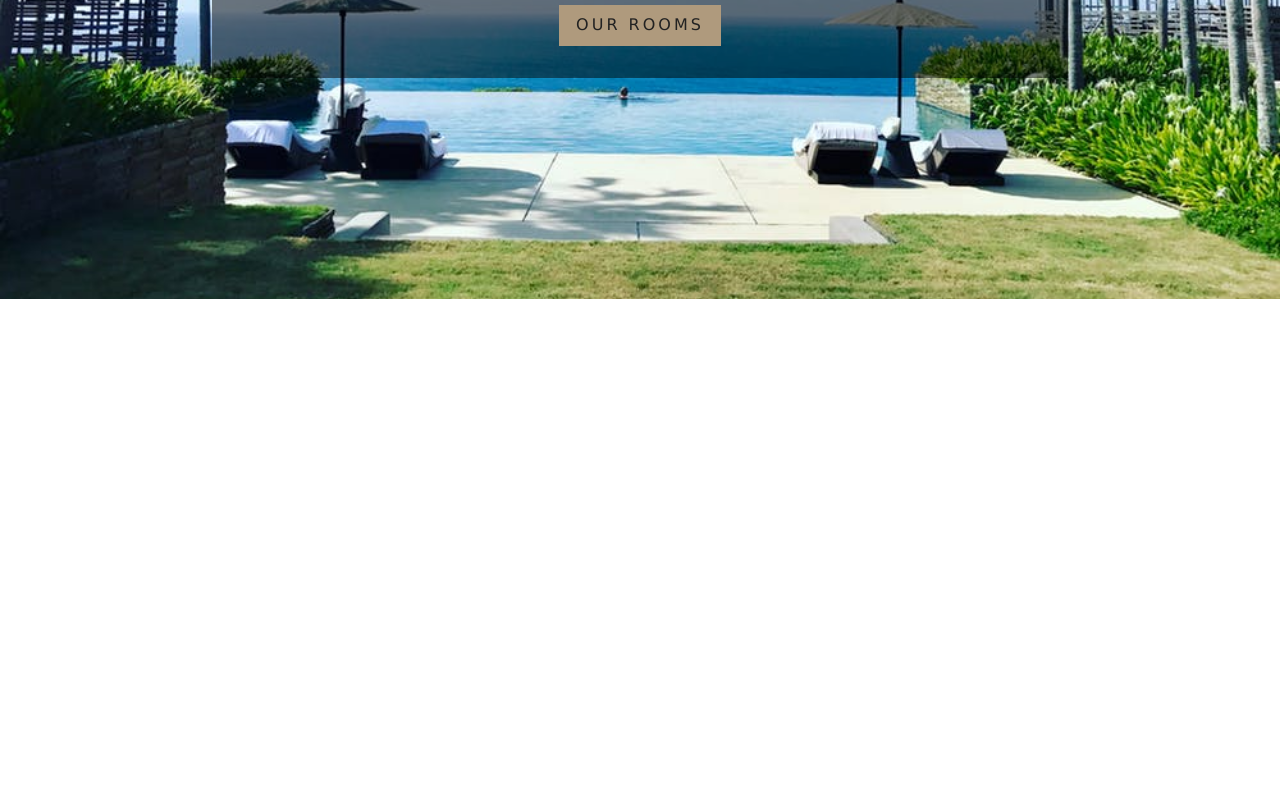
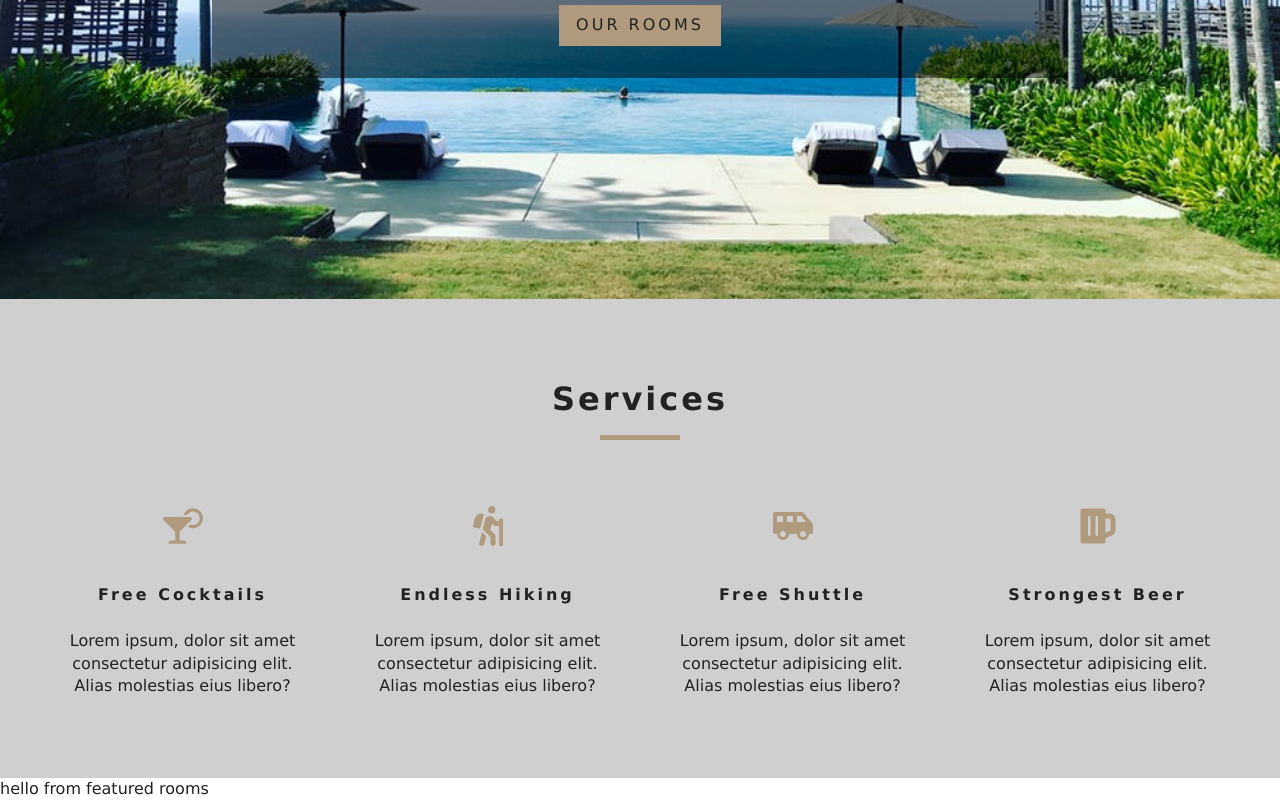
Before and after one commit to B-HANSEN/Tara_Beach_Resort, a React (Create React App) app: page / in a window 1280 px wide. Shown: the part 501-1301 px from the top of the page. Before the commit the page ends 800 px from the top, so only its background shows below. Built offline with nearby package versions, Linux system fonts and the light colour scheme.

Commit message:
setup context and added Services and FeaturedRoom components

```diff
--- a/src/App.css
+++ b/src/App.css
@@ -252,6 +252,7 @@ h6 {
 }
 .services h6 {
   letter-spacing: var(--mainSpacing);
+  text-transform: capitalize;
 }
 .services p {
   width: 80%;
--- /dev/null
+++ b/src/components/FeaturedRooms.js
@@ -0,0 +1,22 @@
+import React from 'react';
+import { RoomContext } from '../context';
+
+
+export default class FeaturedRooms extends React.Component {
+
+    // code for a class-based component:
+    static contextType = RoomContext;
+
+
+    render() {
+        const { featuredRooms: rooms } = this.context;
+        console.log(rooms);
+
+
+        return (
+            <div>
+                hello from featured rooms
+            </div>
+        )
+    }
+};
--- a/src/components/Navbar.js
+++ b/src/components/Navbar.js
@@ -21,7 +21,7 @@ export default class Navbar extends React.Component {
                 <div className="nav-center">
                     <div className="nav-header">
                         <Link to='/'>
-                            <img src={logo} alt="beach resort" />
+                            <img src={logo} alt="tara beach resort" />
                         </Link>
                         <button
                             type="button"
--- /dev/null
+++ b/src/components/Services.js
@@ -0,0 +1,50 @@
+import React, { Component } from 'react';
+import { FaCocktail, FaHiking, FaShuttleVan, FaBeer } from 'react-icons/fa';
+import Title from './Title';
+
+export default class Services extends Component {
+    state = {
+        services: [
+            {
+                icon: <FaCocktail />,
+                title: "free cocktails",
+                info: "Lorem ipsum, dolor sit amet consectetur adipisicing elit. Alias molestias eius libero?"
+            },
+            {
+                icon: <FaHiking />,
+                title: "endless hiking",
+                info: "Lorem ipsum, dolor sit amet consectetur adipisicing elit. Alias molestias eius libero?"
+            },
+            {
+                icon: <FaShuttleVan />,
+                title: "free shuttle",
+                info: "Lorem ipsum, dolor sit amet consectetur adipisicing elit. Alias molestias eius libero?"
+            },
+            {
+                icon: <FaBeer />,
+                title: "strongest beer",
+                info: "Lorem ipsum, dolor sit amet consectetur adipisicing elit. Alias molestias eius libero?"
+            }
+        ]
+    }
+
+    render() {
+        return (
+            <section className="services">
+                <Title title='services' />
+                <div className="services-center">
+                    { this.state.services.map((item, index) => {
+                        return (
+                            <article key={ index } className='service'>
+                                <span>{ item.icon }</span>
+                                <h6>{ item.title }</h6>
+                                <p>{ item.info }</p>
+                            </article>
+                    )
+                    }) }
+                </div>
+
+            </section>
+        )
+    };
+};
--- /dev/null
+++ b/src/components/Title.js
@@ -0,0 +1,12 @@
+import React from 'react';
+
+
+export default function Title({ title }) {
+
+    return (
+        <div className="section-title">
+            <h4>{ title }</h4>
+            <div></div>
+        </div>
+    )
+};
--- /dev/null
+++ b/src/context.js
@@ -0,0 +1,52 @@
+import React, { Component } from 'react';
+import items from './data';
+
+const RoomContext = React.createContext();
+
+
+class RoomProvider extends Component {
+    state = {
+        rooms: [],
+        sortedRooms: [],
+        featuredRooms: [],
+        loading: true
+    }
+
+// getData
+
+componentDidMount() {
+    // this.getData();
+    let rooms = this.formatData(items);
+    let featuredRooms = rooms.filter(room => room.featured === true);
+    this.setState({
+        rooms, featuredRooms, sortedRooms: rooms, loading: false
+    });
+};
+
+formatData(items) {
+    let tempItems = items.map(item => {
+        let id = item.sys.id
+        let images = item.fields.images.map(image => image.fields.file.url);
+
+        let room = { ...item.fields, images, id }
+        return room;
+    });
+
+    return tempItems;
+}
+
+
+    render() {
+        return (
+        <RoomContext.Provider value={{ ...this.state }}>
+            { this.props.children }
+        </RoomContext.Provider>
+        )
+    }
+};
+
+
+const RoomConsumer = RoomContext.Consumer;
+
+
+export { RoomProvider, RoomConsumer, RoomContext };
--- a/src/index.js
+++ b/src/index.js
@@ -3,12 +3,15 @@ import ReactDOM from 'react-dom';
 import App from './App';
 import * as serviceWorker from './serviceWorker';
 import { BrowserRouter as Router } from 'react-router-dom';
+import { RoomProvider } from './context';
 
 
 ReactDOM.render(
-    <Router>
-        <App />
-    </Router>
+    <RoomProvider>
+        <Router>
+            <App />
+        </Router>
+    </RoomProvider>
     , document.getElementById('root')
 );
 
--- a/src/pages/Home.js
+++ b/src/pages/Home.js
@@ -2,14 +2,24 @@ import React from 'react';
 import Hero from '../components/Hero';
 import Banner from '../components/Banner';
 import { Link } from 'react-router-dom';
+import Services from '../components/Services';
+import FeaturedRooms from '../components/FeaturedRooms';
 
 
 export default function Home () {
-    return <Hero>
+    return (
+        <>
+{/* <> and </> are substituting React.Fragment
+which is required as root component */}
+            <Hero>
                 <Banner title="luxurious rooms" subtitle="deluxe rooms starting at $299">
                     <Link to='/rooms' className="btn-primary">
                         our rooms
                     </Link>
                 </Banner>
             </Hero>
+            <Services />
+            <FeaturedRooms />
+        </>
+    )
 };
```
Also changed, not shown: public/manifest.json. Lines whose indentation alone changed are shown as unchanged.
